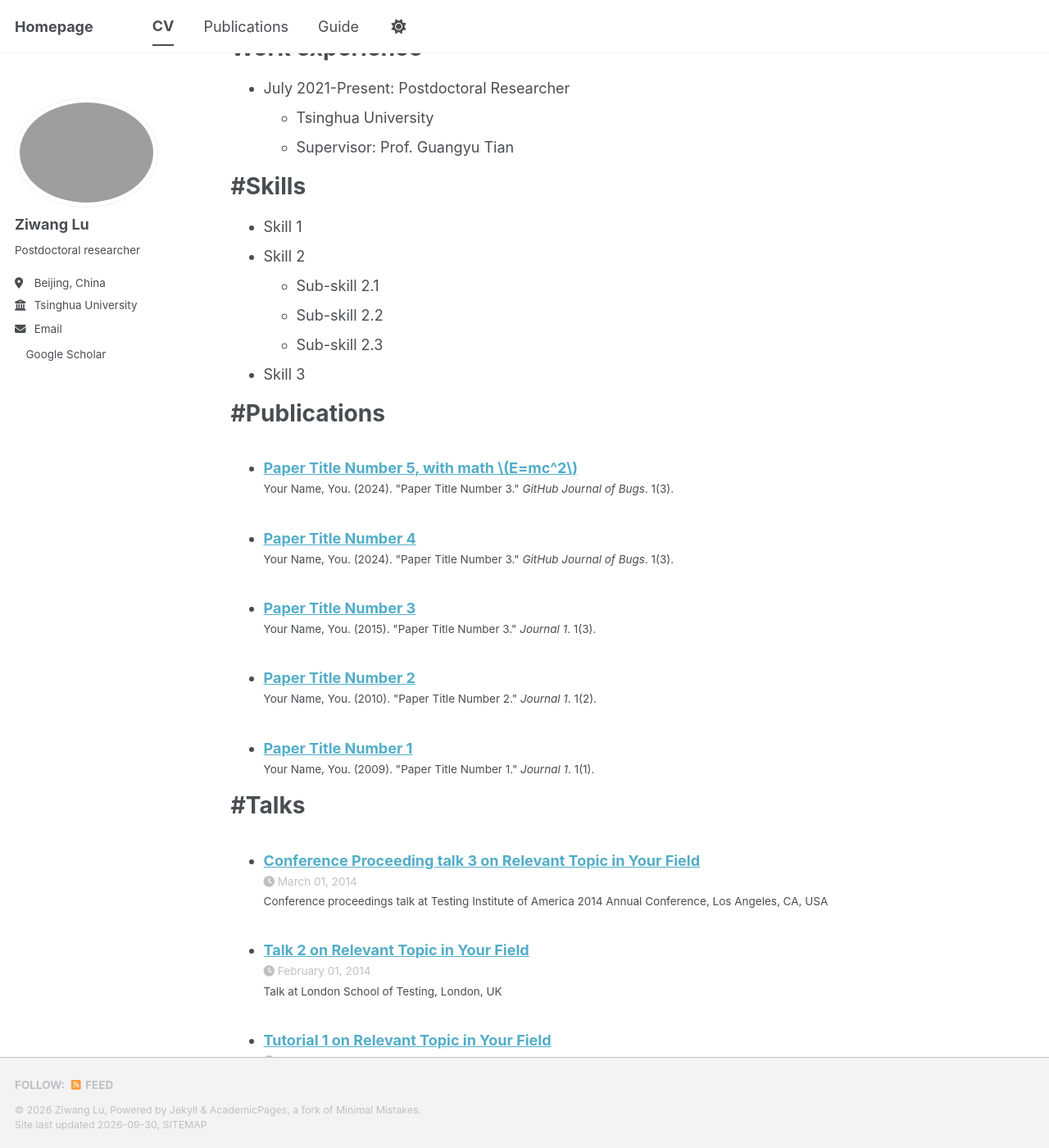
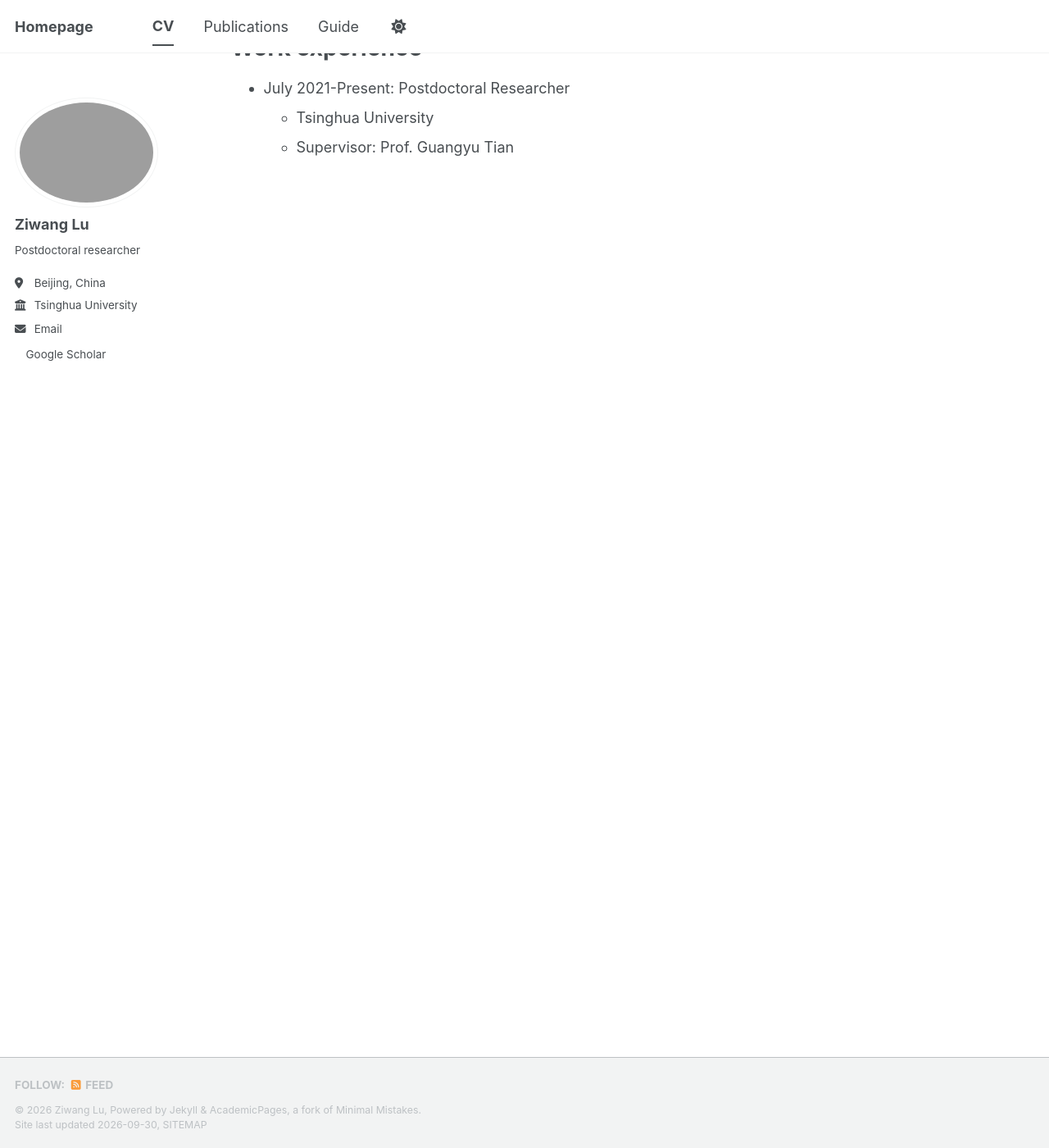
Before and after one commit to ZiwLu/ziwanglu.github.io, a Jekyll site: the page built from _pages/cv.md, in a window 1280 px wide and 1400 px high, scrolled down 270 px. Shown: the whole window at 82% size. Built offline with Jekyll 4.4.1, drawn with Linux system fonts in a browser that asks for light colours; a style sheet for code colours, icons or effects is not loaded; some of the changed text lies outside the part shown.

Commit message:
Remove skills section and update service details
Removed skills section and commented out service and leadership details.

```diff
--- a/_pages/cv.md
+++ b/_pages/cv.md
@@ -22,7 +22,7 @@ Work experience
   * Supervisor: Prof. Guangyu Tian
 
 
-#Skills
+<!--Skills
 ======
 * Skill 1
 * Skill 2
@@ -51,4 +51,4 @@ Work experience
 
 #Service and leadership
 ======
-* Currently signed in to 43 different slack teams
+* Currently signed in to 43 different slack teams-->
```
